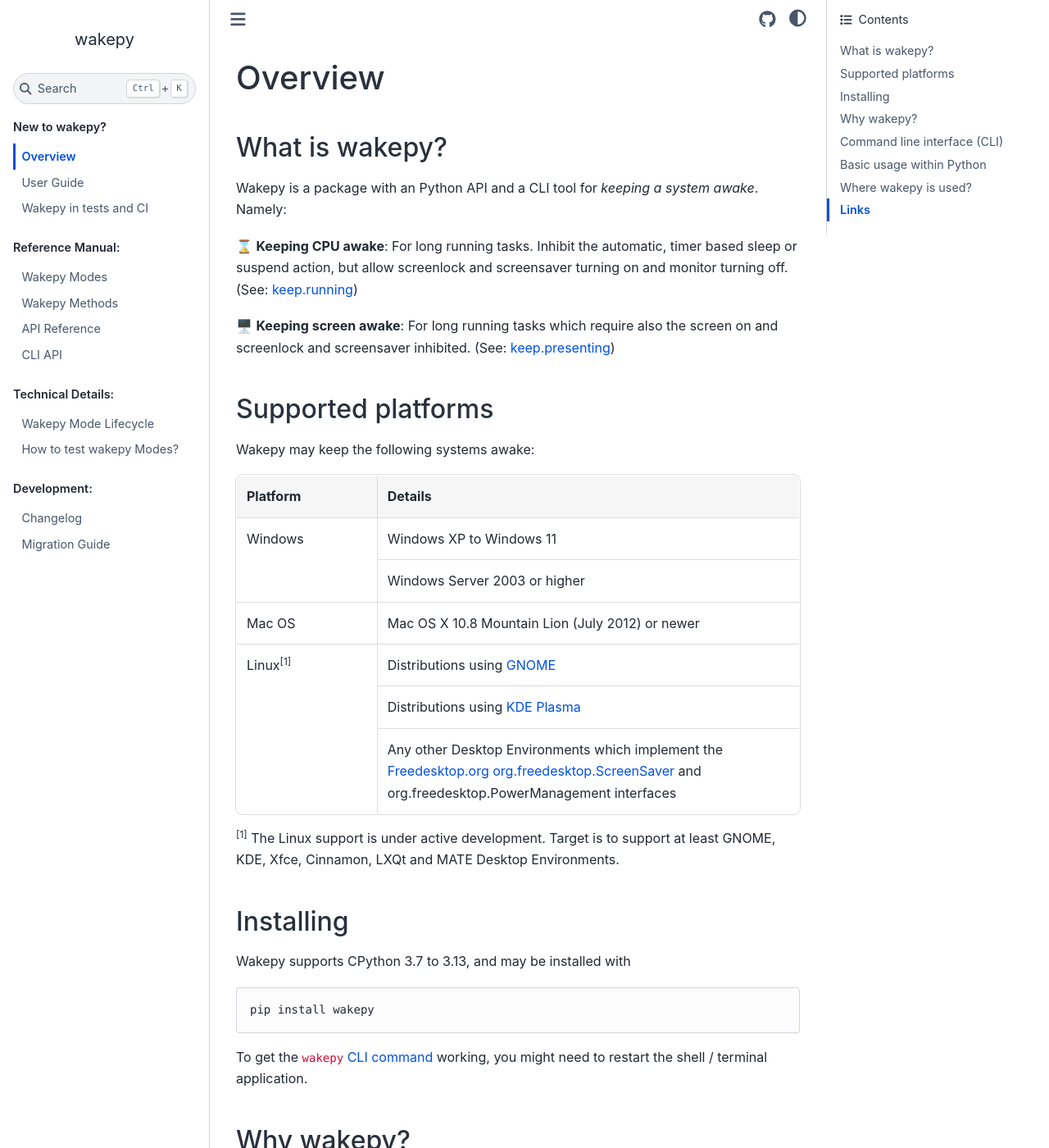
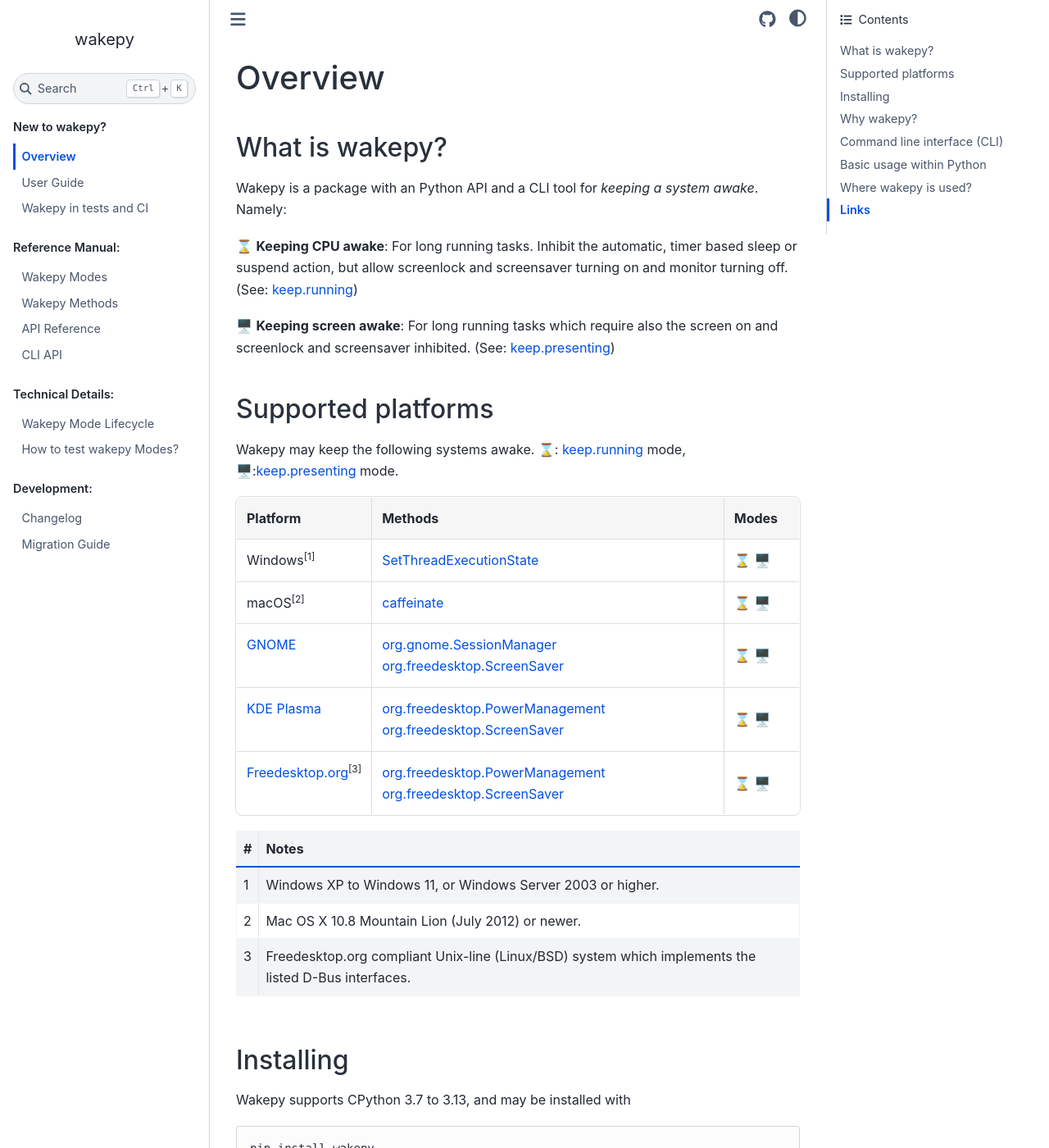
Before and after one commit to fohrloop/wakepy, a Sphinx documentation site: the page built from docs/source/index.md, in a window 1280 px wide and 1400 px high. Shown: the whole window at 82% size. Built offline with Sphinx 7.4.7 and the Sphinx Book theme 1.1.4, drawn with Linux system fonts in a browser that asks for light colours; the version number could not be read and is left out.

Commit message:
update the supported platforms table

```diff
--- a/docs/source/index.md
+++ b/docs/source/index.md
@@ -11,47 +11,65 @@
 
 ## Supported platforms
 
-Wakepy may keep the following systems awake:
+Wakepy may keep the following systems awake. ⌛: [keep.running](#keep-running-mode) mode, 🖥️:[keep.presenting](#keep-presenting-mode) mode.
 
 
 <table class="wakepy-table">
   <colgroup>
-    <col style="width: 25%;">
-    <col style="width: 75%;">
+    <col style="width: 18%;">
+    <col style="width: 68%;">
+    <col style="width: 14%;">
   </colgroup>
   <thead>
     <tr>
       <th>Platform</th>
-      <th>Details</th>
+      <th>Methods</th>
+      <th>Modes</th>
     </tr>
   </thead>
   <tbody>
     <tr>
-      <td class="hoverable" rowspan="2">Windows</td>
-      <td>Windows XP to Windows 11</td>
+      <td>Windows<sup>[1]</sup></td>
+      <td><a href="https://wakepy.readthedocs.io/stable/methods-reference.html#setthreadexecutionstate">SetThreadExecutionState</a></td>
+      <td>⌛ 🖥️</td>
     </tr>
     <tr>
-      <td>Windows Server 2003 or higher</td>
     </tr>
     <tr>
-      <td>Mac OS</td>
-      <td>Mac OS X 10.8 Mountain Lion (July 2012) or newer</td>
+      <td>macOS<sup>[2]</sup></td>
+      <td><a href="https://wakepy.readthedocs.io/stable/methods-reference.html#macos-caffeinate">caffeinate</a></td>
+      <td>⌛ 🖥️</td>
     </tr>
     <tr>
-      <td class="hoverable" rowspan="3">Linux<sup>[1]</sup></td>
-      <td>Distributions using <a href="https://en.wikipedia.org/wiki/GNOME">GNOME</a></td>
+      <td><a href="https://en.wikipedia.org/wiki/GNOME">GNOME</a></td>
+      <td><a href="https://wakepy.readthedocs.io/stable/methods-reference.html#org-gnome-sessionmanager">org.gnome.SessionManager</a><br>
+      <a href="https://wakepy.readthedocs.io/stable/methods-reference.html#org-freedesktop-screensaver">org.freedesktop.ScreenSaver</a></td>
+      <td>⌛ 🖥️</td>
     </tr>
     <tr>
-      <td>Distributions using <a href="https://en.wikipedia.org/wiki/KDE_Plasma">KDE Plasma</a></td>
+      <td><a href="https://en.wikipedia.org/wiki/KDE_Plasma">KDE Plasma</a></td>
+      <td><a href="https://wakepy.readthedocs.io/stable/methods-reference.html#org-freedesktop-powermanagement">org.freedesktop.PowerManagement</a><br>
+      <a href="https://wakepy.readthedocs.io/stable/methods-reference.html#org-freedesktop-screensaver">org.freedesktop.ScreenSaver</a></td>
+      <td>⌛ 🖥️</td>
     </tr>
     <tr>
-      <td>Any other Desktop Environments which implement the <a href="https://en.wikipedia.org/wiki/Freedesktop.org">Freedesktop.org</a> <a href="https://people.freedesktop.org/~hadess/idle-inhibition-spec/re01.html">org.freedesktop.ScreenSaver</a> and org.freedesktop.PowerManagement interfaces</td>
+      <td><a href="https://en.wikipedia.org/wiki/Freedesktop.org">Freedesktop.org</a><sup>[3]</sup></td>
+      <td>
+      <a href="https://wakepy.readthedocs.io/stable/methods-reference.html#org-freedesktop-powermanagement">org.freedesktop.PowerManagement</a><br>
+      <a href="https://wakepy.readthedocs.io/stable/methods-reference.html#org-freedesktop-screensaver">org.freedesktop.ScreenSaver</a>
+      </td>
+      <td>⌛ 🖥️</td>
     </tr>
   </tbody>
 </table>
 
 <p style="margin-top:1em;">
-<sup>[1]</sup> The Linux support is under active development. Target is to support at least GNOME, KDE, Xfce, Cinnamon, LXQt and MATE Desktop Environments.
+
+| #        |  Notes          |
+| -------- | --------------- |
+| 1    | Windows XP to Windows 11, or Windows Server 2003 or higher.         |
+| 2    | Mac OS X 10.8 Mountain Lion (July 2012) or newer.         |
+| 3    | Freedesktop.org compliant Unix-line (Linux/BSD) system which implements the listed D-Bus interfaces.        |
 
 ## Installing
 
```
Also changed, not shown: docs/source/methods-reference.md (+0 -1 lines).
